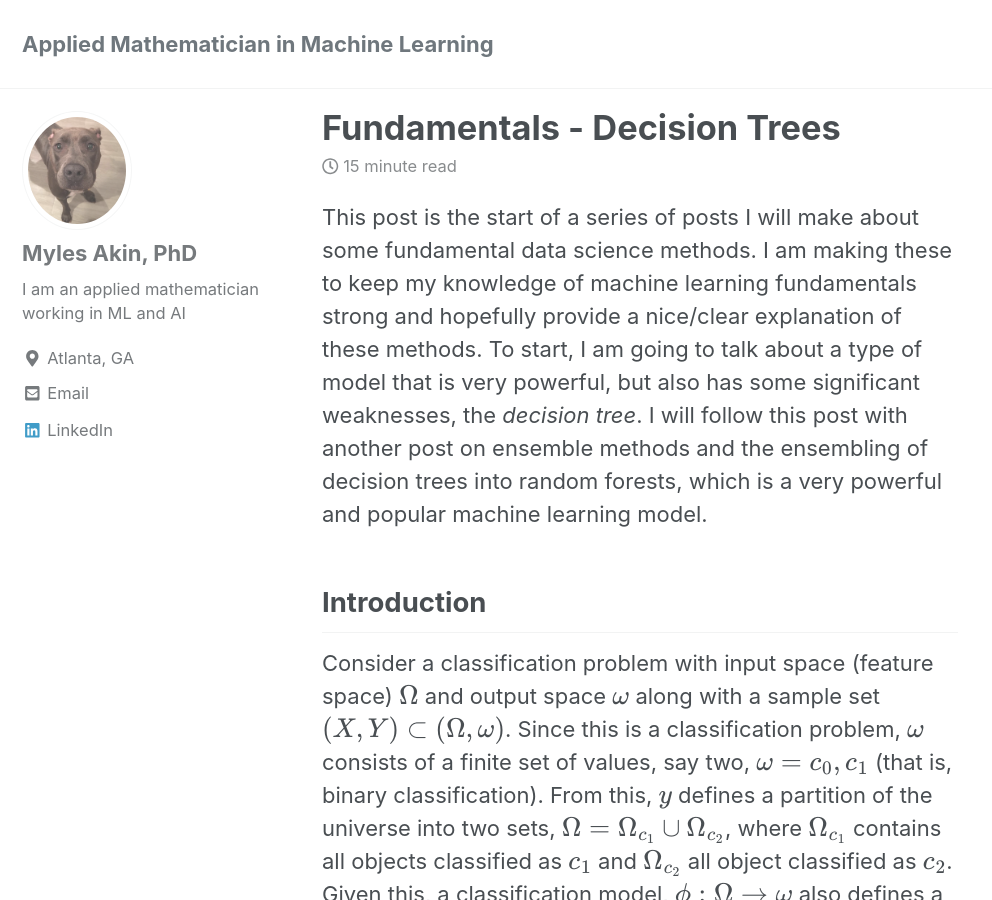
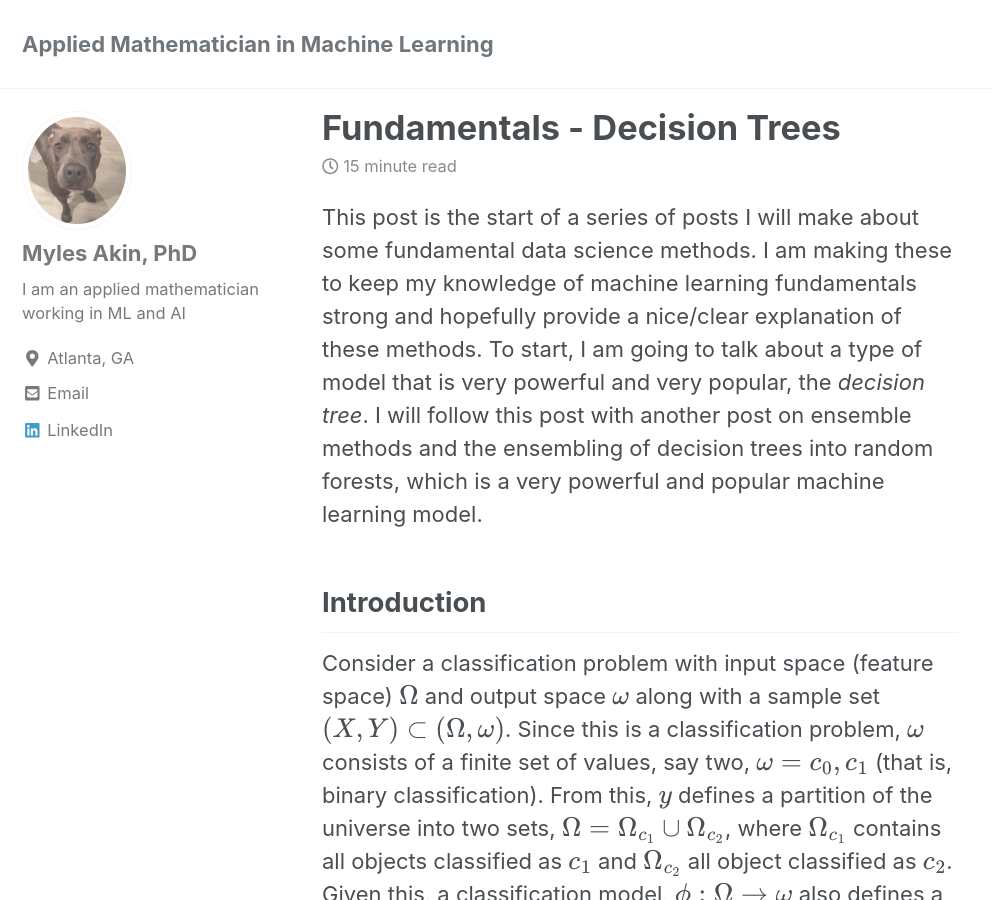
Before and after one commit to mylesakin/mylesakin.github.io, a Jekyll site: the page built from _posts/2019-08-22-DecisionTrees.md, in a window 1280 px wide and 900 px high. Shown: the whole window, without its empty margins (0-992 px from the left). Built offline with Jekyll 4.4.1, drawn with Linux system fonts in a browser that asks for light colours; cached includes are drawn as plain includes; nearby versions of some CDN libraries; formulas are drawn with MathJax 3.

Commit message:
decision tree

```diff
--- a/_posts/2019-08-22-DecisionTrees.md
+++ b/_posts/2019-08-22-DecisionTrees.md
@@ -6,7 +6,7 @@ excerpt: "A discussion of the decision tree model for classification and regress
 mathjax: "true"
 ---
 
-This post is the start of a series of posts I will make about some fundamental data science methods. I am making these to keep my knowledge of machine learning fundamentals strong and hopefully provide a nice/clear explanation of these methods. To start, I am going to talk about a type of model that is very powerful, but also has some significant weaknesses, the *decision tree*. I will follow this post with another post on ensemble methods and the ensembling of decision trees into random forests, which is a very powerful and popular machine learning model.
+This post is the start of a series of posts I will make about some fundamental data science methods. I am making these to keep my knowledge of machine learning fundamentals strong and hopefully provide a nice/clear explanation of these methods. To start, I am going to talk about a type of model that is very powerful and very popular, the *decision tree*. I will follow this post with another post on ensemble methods and the ensembling of decision trees into random forests, which is a very powerful and popular machine learning model.
 
 ## Introduction
 
```
